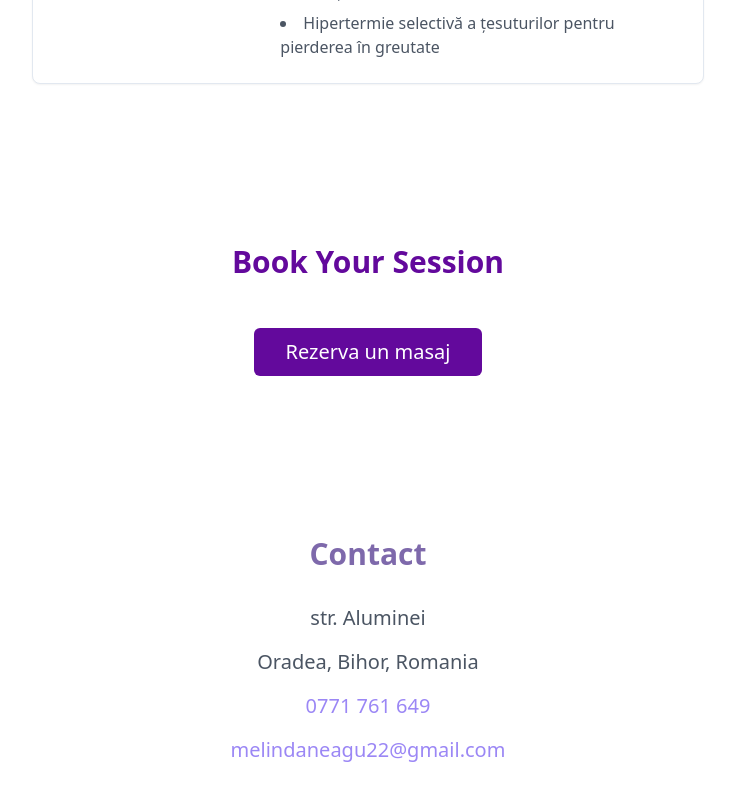
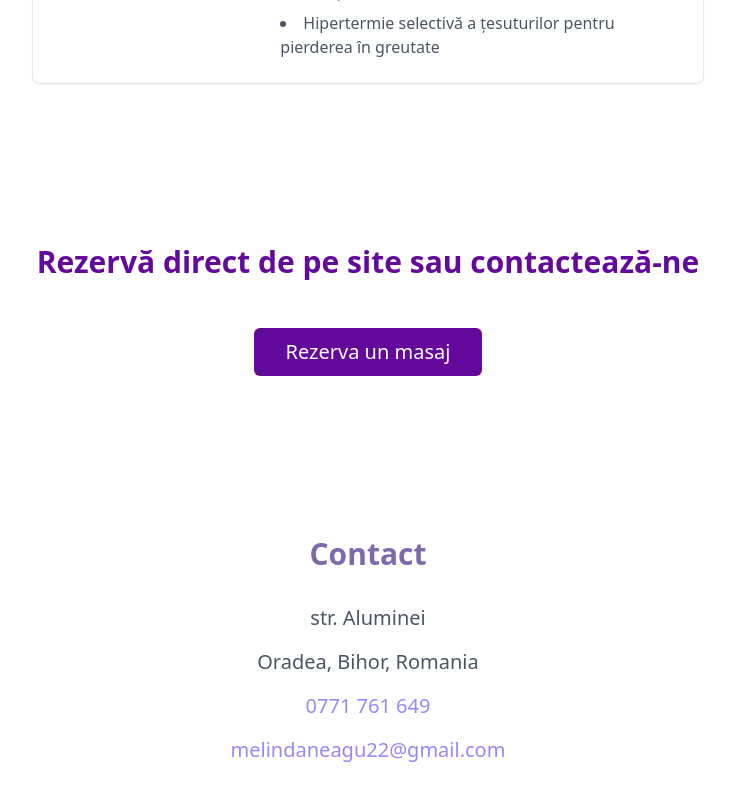
Before and after one commit to Neagu-Robert/Masaj-By-Melinda, a React (Vite) app: page / in a window 1280 px wide. Shown: the part 3622-4422 px from the top of the page, without its empty margins (272-1007 px from the left). Built offline with nearby package versions, Linux system fonts and the light colour scheme.

Commit message:
Visual edit in Lovable
Edited UI in Lovable

```diff
--- a/src/components/Booking.tsx
+++ b/src/components/Booking.tsx
@@ -1,26 +1,17 @@
-
 import React from 'react';
 import { Button } from '@/components/ui/button';
 import { useNavigate } from 'react-router-dom';
-
 const Booking = () => {
   const navigate = useNavigate();
-
-  return (
-    <div className="py-20 bg-white">
+  return <div className="py-20 bg-white">
       <div className="container mx-auto px-4">
-        <h2 className="text-3xl font-semibold text-center text-[#63099c] mb-12">Book Your Session</h2>
+        <h2 className="text-3xl font-semibold text-center text-[#63099c] mb-12">Rezervă direct de pe site sau contactează-ne</h2>
         <div className="flex justify-center">
-          <Button
-            onClick={() => navigate('/book')}
-            className="bg-[#63099c] hover:bg-[#63099c]/90 text-white text-xl py-6 px-8"
-          >
+          <Button onClick={() => navigate('/book')} className="bg-[#63099c] hover:bg-[#63099c]/90 text-white text-xl py-6 px-8">
             Rezerva un masaj
           </Button>
         </div>
       </div>
-    </div>
-  );
+    </div>;
 };
-
 export default Booking;
```
